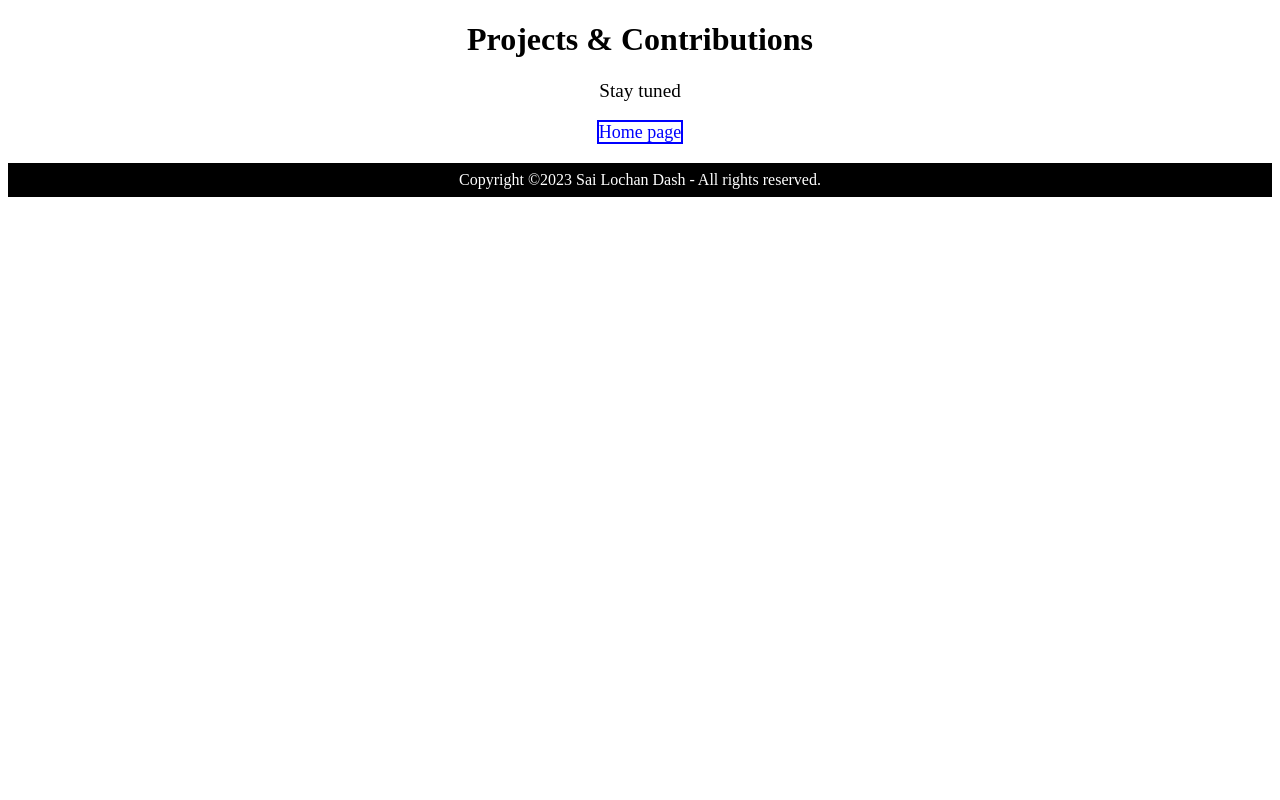
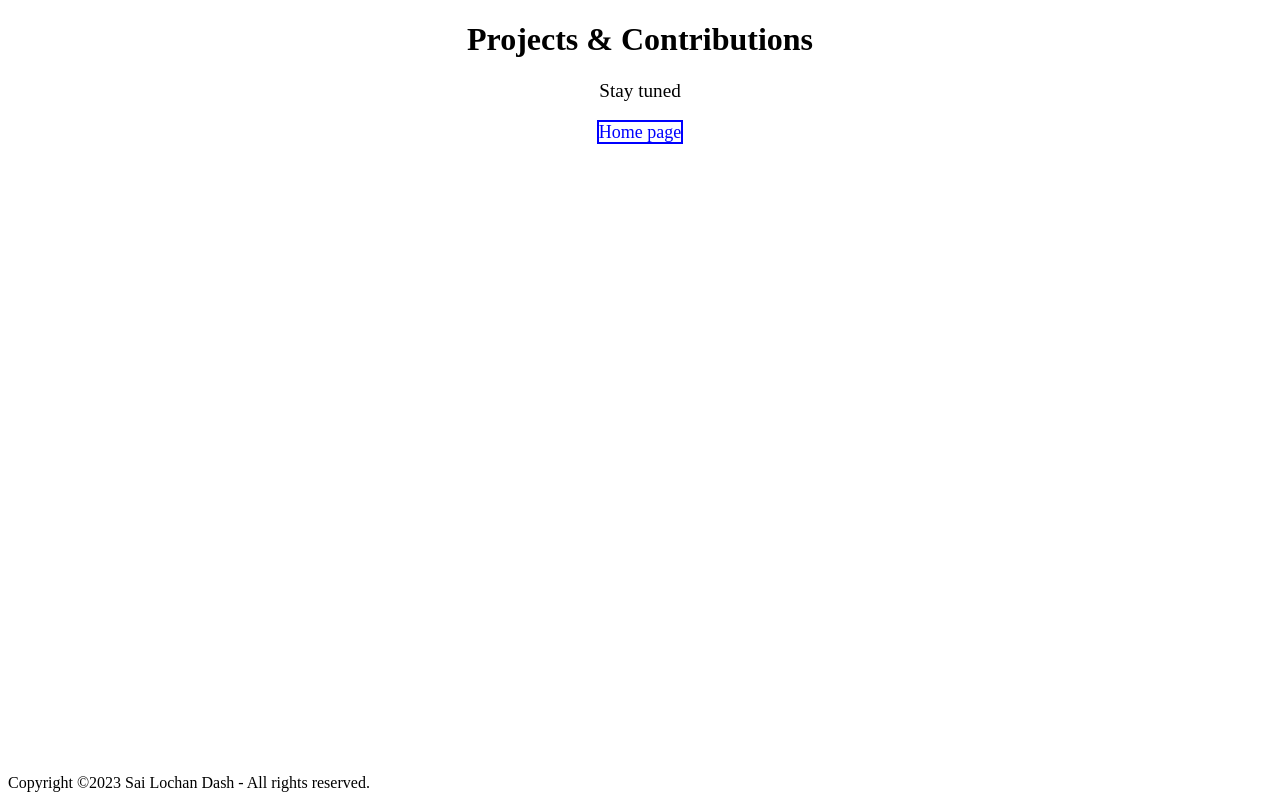
Before and after one commit to sailochan03/Sai-Lochan-Dash, a plain HTML site: page projects.html in a window 1280 px wide. Drawn offline with Linux system fonts and the light colour scheme.

Commit message:
Update projects.html

```diff
--- a/projects.html
+++ b/projects.html
@@ -5,7 +5,7 @@
     <meta charset="UTF-8">
     <meta name="viewport" content="width=device-width, initial-scale=1.0">
     <title>SLD/Projects</title>
-    <link rel="stylesheet" href="projects.css">
+    <link rel="stylesheet" href="web-style.css">
 </head>
 
 <body>
```
